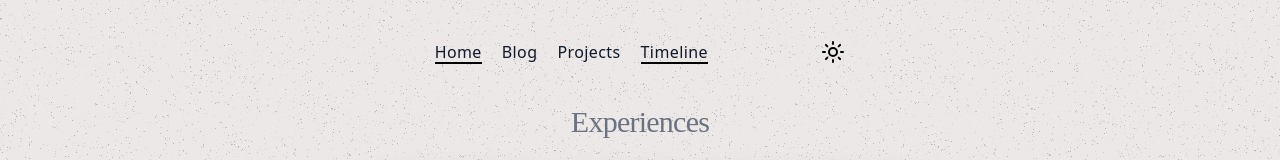
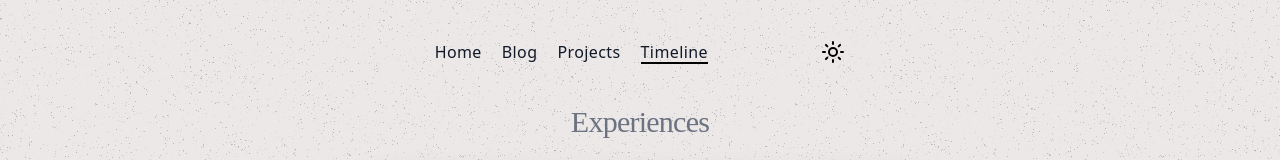
Before and after one commit to TusharIbtekar/portfolio, a Next.js app: page /timeline in a window 1280 px wide. Shown: the top 160 px of the page. Built offline with nearby package versions, Linux system fonts and the light colour scheme.

Commit message:
fix: nav underline

```diff
--- a/src/components/Navbar/NavigationBar.component.tsx
+++ b/src/components/Navbar/NavigationBar.component.tsx
@@ -7,7 +7,7 @@ export default function NavigationBar() {
   return (
     <div className="space-x-5 sm:flex">
       {ACTIONS.map((action, index) => {
-        const active = pathName?.includes(action.href || "/");
+        const active = pathName === action.href;
         return (
           (action.slot === "nav" || action.slot === "home") && (
             <Link
```
